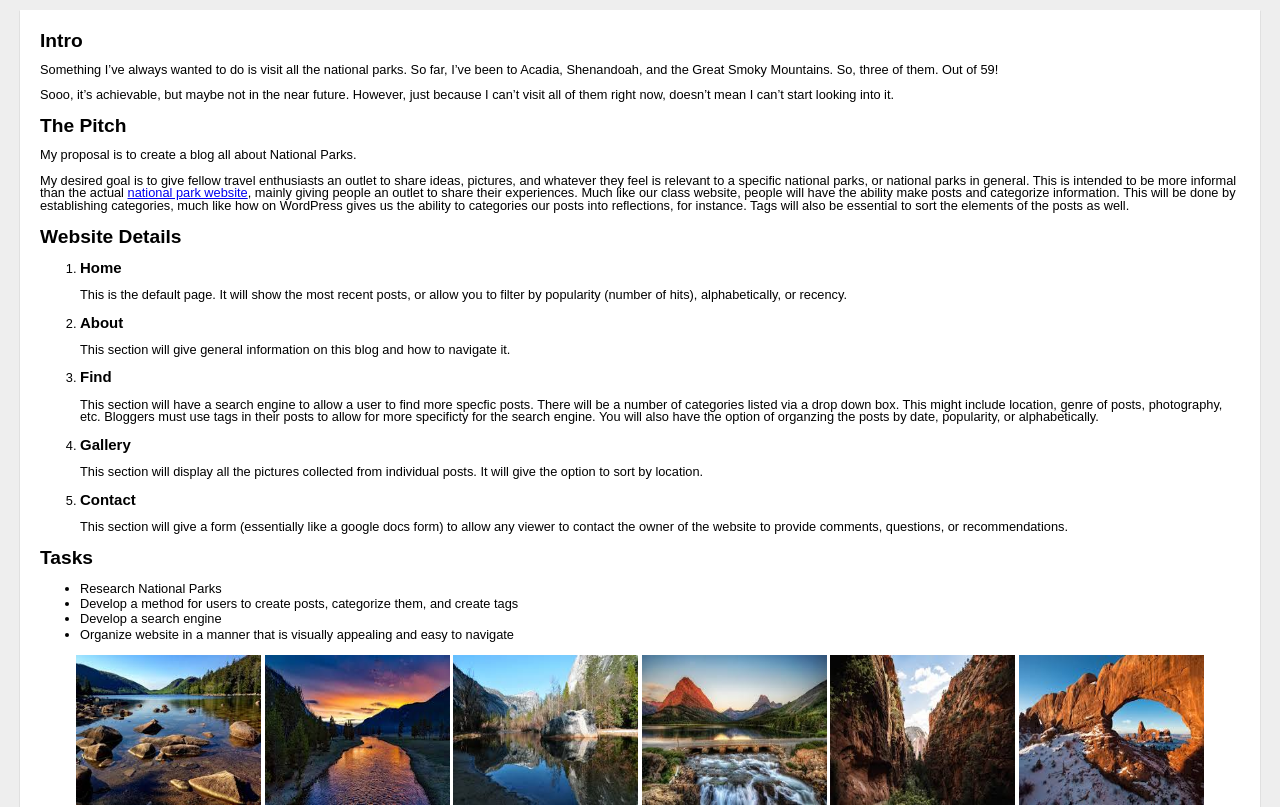
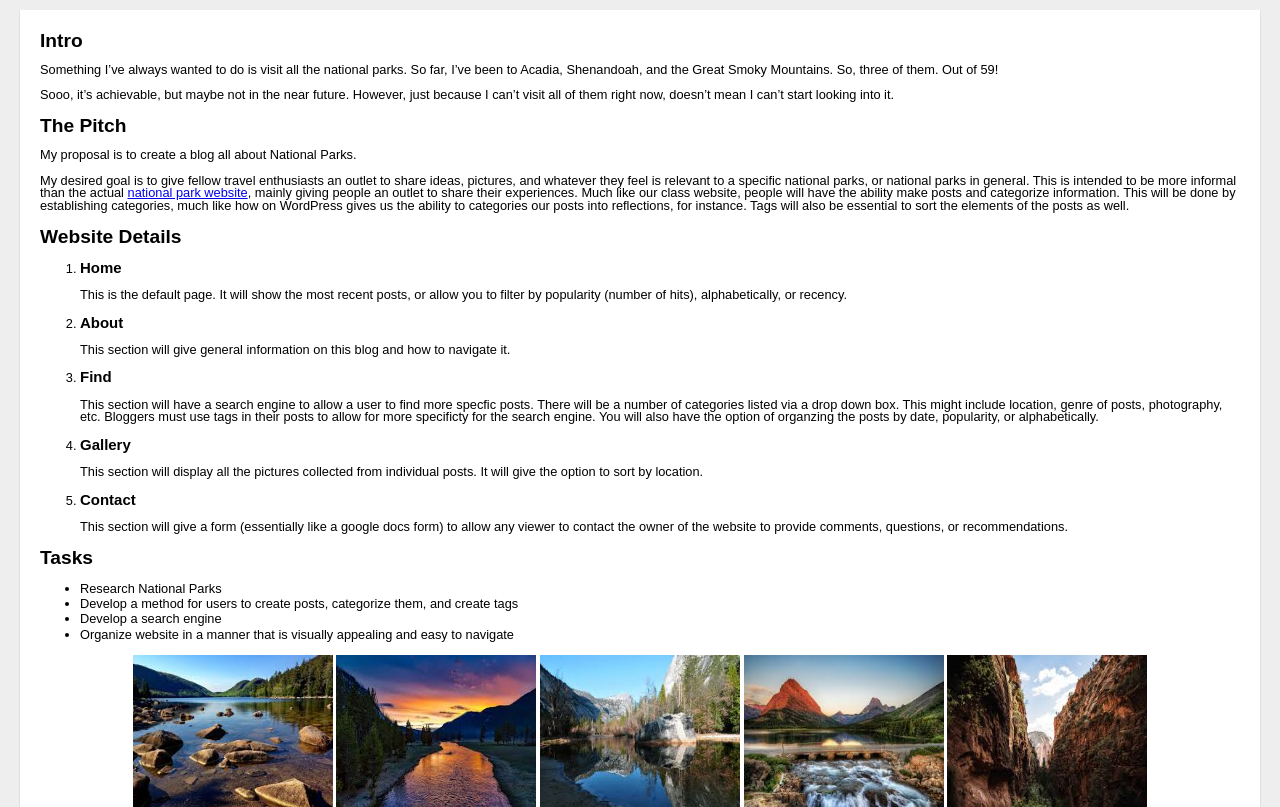
Before and after one commit to jnh41/HTML-CSS-Project, a plain HTML site: page index.html in a window 1280 px wide. Shown: the part 145-952 px from the top of the page. Drawn offline with Linux system fonts and the light colour scheme.

Commit message:
More image corrections

```diff
--- a/index.html
+++ b/index.html
@@ -79,12 +79,12 @@ Much like our class website, people will have the ability make posts and categor
     </li>
   </ul>
   <p align="center">
-      <img src= "acadia.jpeg" width="185" height="150/">
-      <img src= "yellowstone.jpeg" width="185" height="150/">
-      <img src= "yosemite.jpeg" width="185" height="150/">
-      <img src= "glacier.jpeg" width="185" height="150/">
-      <img src= "zion.jpeg" width="185" height="150/">
-      <img src= "arches.jpeg" width="185" height="150/">
+      <img src= "acadia.jpeg" width="200" height="160/">
+      <img src= "yellowstone.jpeg" width="200" height="160/">
+      <img src= "yosemite.jpeg" width="200" height="160/">
+      <img src= "glacier.jpeg" width="200" height="160/">
+      <img src= "zion.jpeg" width="200" height="160/">
+      <img src= "arches.jpeg" width="200" height="160/">
     </p>
 		</div>
 		<div id="footer">
```
